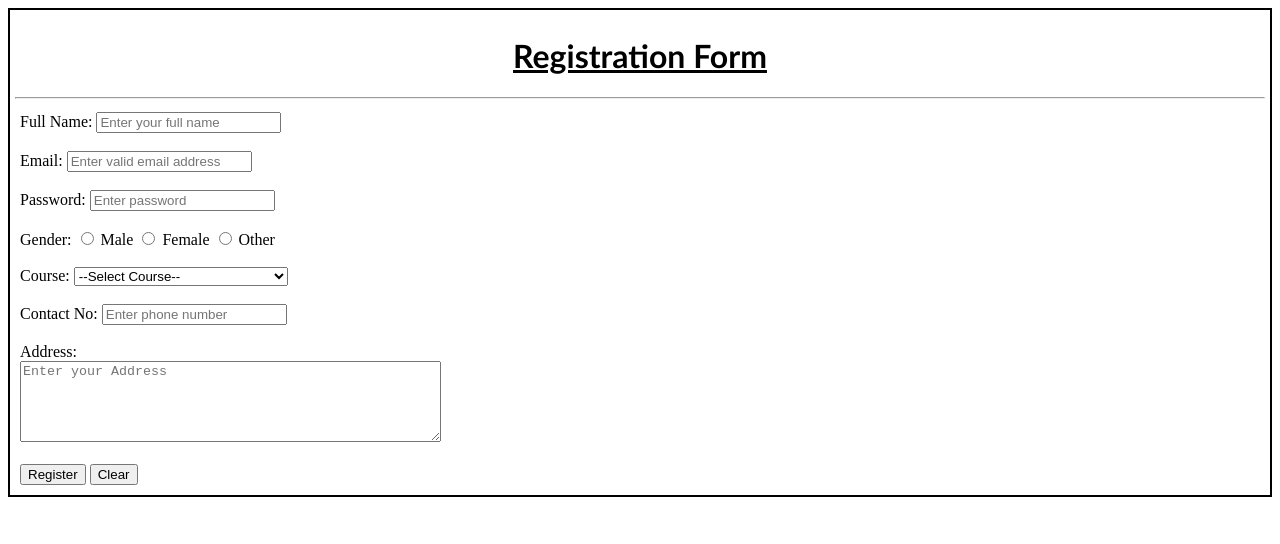
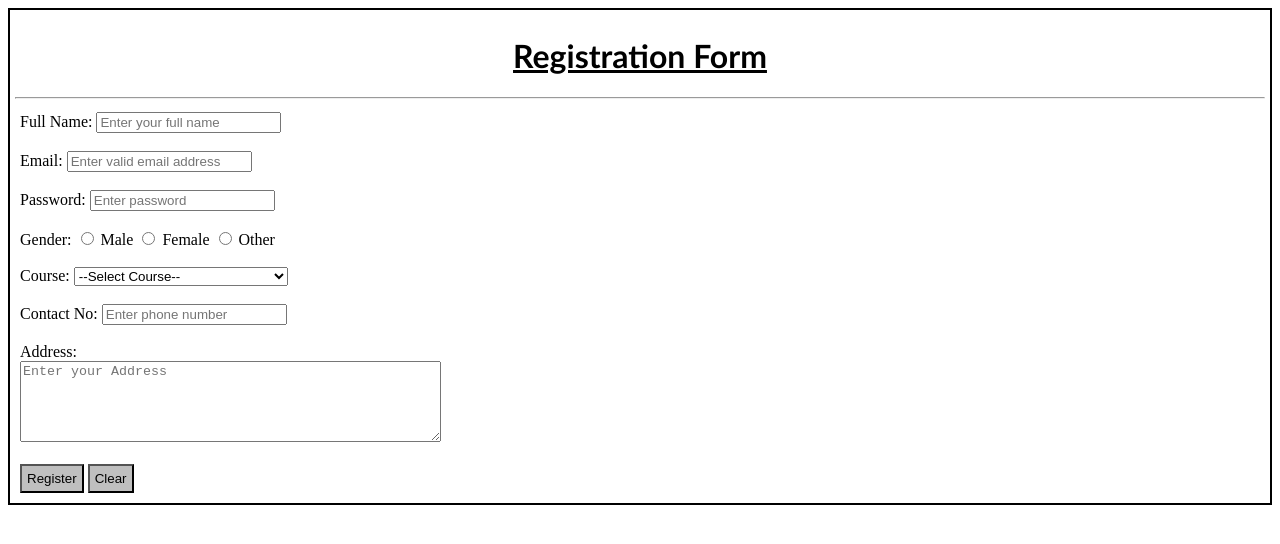
Before and after one commit to pawanadhikari01010065/all-web-designing-assignments, a plain HTML site: page exp-5 (Students-Registration-Form).html in a window 1280 px wide. Drawn offline with Linux system fonts and the light colour scheme.

Commit message:
button changes

```diff
--- a/exp-5 (Students-Registration-Form).html
+++ b/exp-5 (Students-Registration-Form).html
@@ -53,8 +53,8 @@
             <textarea placeholder="Enter your Address" required cols="50" rows="5" id="Address" name="address"></textarea>
         </div><br>
         <div>
-            <input type="submit" value="Register">
-            <input type="reset" value="Clear">
+            <input type="submit" value="Register" style="background-color: rgb(191, 191, 191);padding: 5px;">
+            <input type="reset" value="Clear" style="background-color: rgb(191, 191, 191);padding: 5px;">
         </div>
 
     </form>
```
